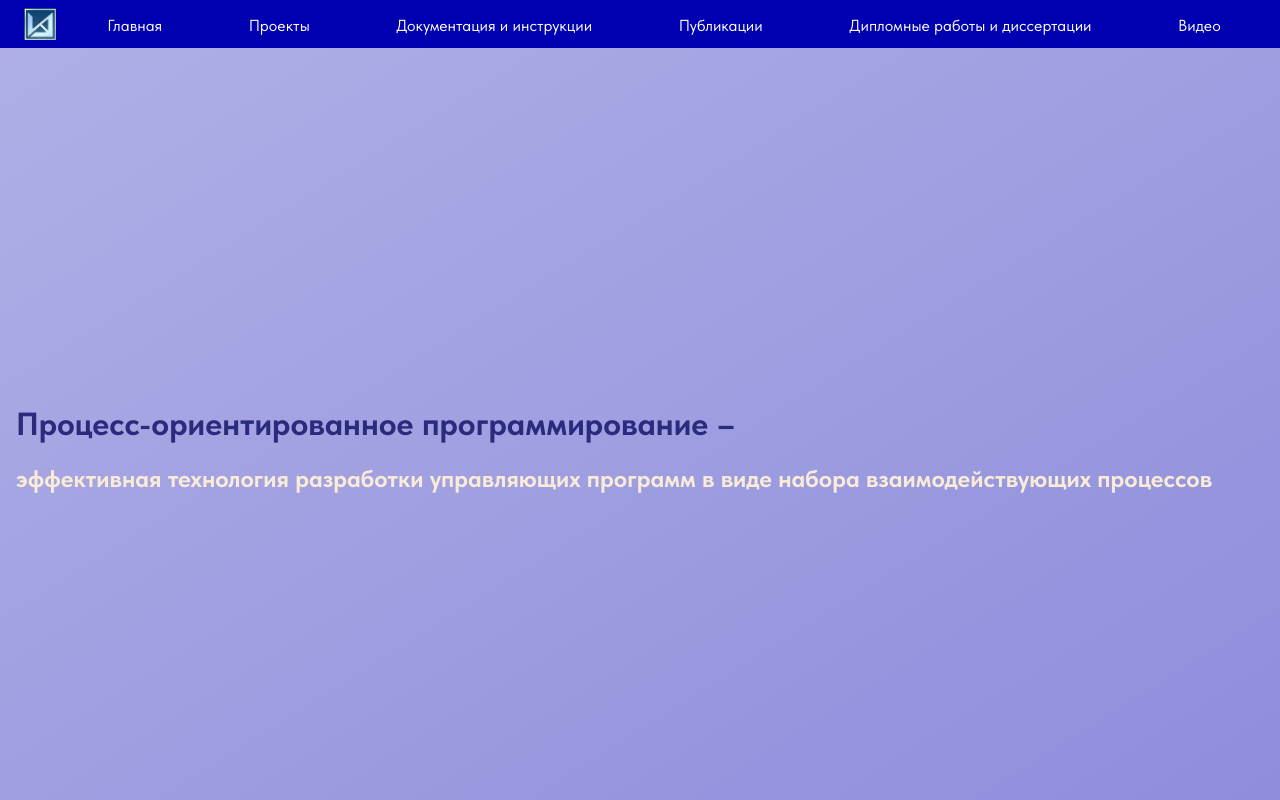
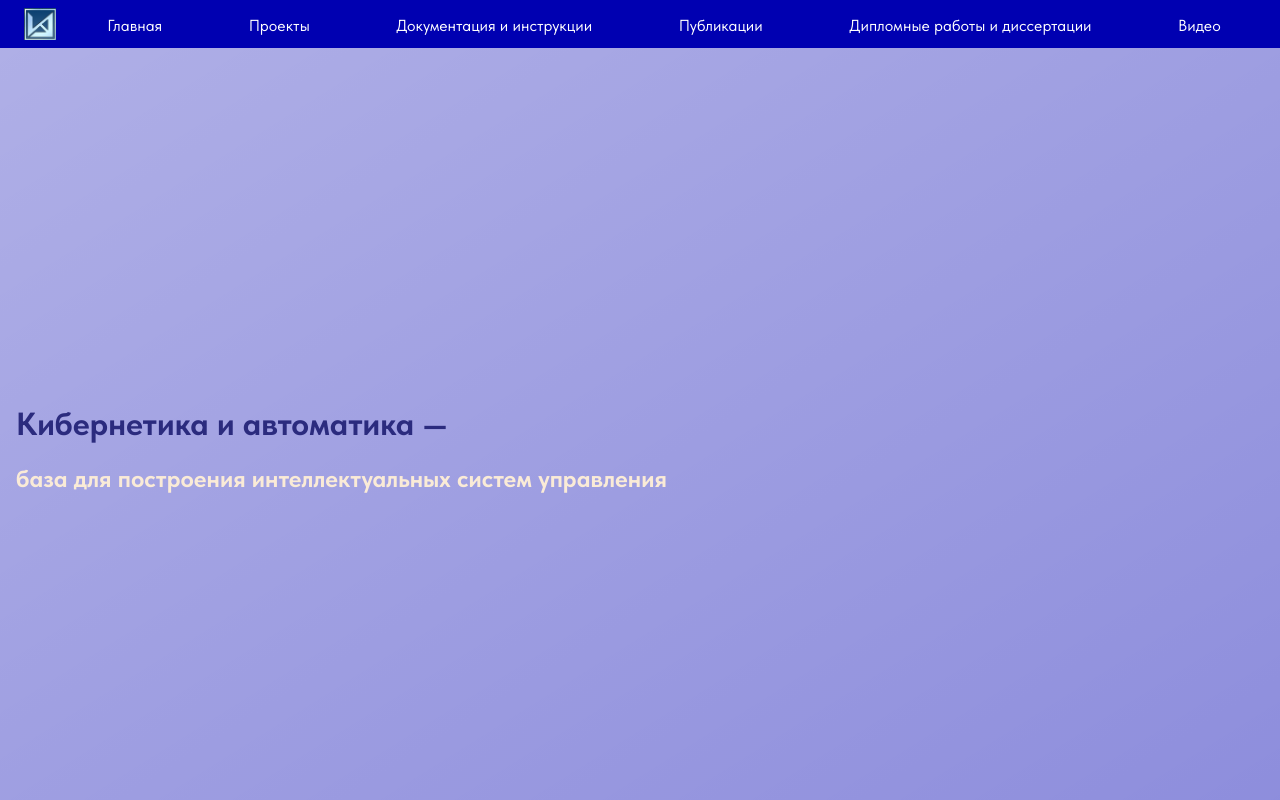
Before and after one commit to egorkuzn/IAIE-students-knowledge-base, a React (Create React App) app: page / in a window 1280 px wide. Shown: the top 800 px of the page. Built offline with nearby package versions, Linux system fonts and the light colour scheme.

Commit message:
ikb-20 Добавление изменяемой строки.

```diff
--- /dev/null
+++ b/src/data/pages/home/Home.ts
@@ -0,0 +1,15 @@
+
+export const HOME_DATA = [
+    {
+        h1: 'Процесс-ориентированное программирование –',
+        h2: 'эффективная технология разработки управляющих программ в виде набора взаимодействующих процессов',
+    },
+    {
+        h1: 'Кибернетика и автоматика —',
+        h2: 'база для построения интеллектуальных систем управления',
+    },
+    {
+        h1: 'Инженерия знаний —',
+        h2: 'методы и практики представления, обработки и накопления знаний',
+    }
+]
--- /dev/null
+++ b/src/model/pages/home/Message.ts
@@ -0,0 +1,4 @@
+interface Message {
+    h1: string;
+    h2: string;
+}
--- a/src/styles/pages/Home.scss
+++ b/src/styles/pages/Home.scss
@@ -33,3 +33,25 @@
 .text-block h2 {
   color: antiquewhite;
 }
+
+/* Rotator animation */
+.rotator {
+  opacity: 0;
+  transform: translateY(8px);
+  transition: opacity 400ms ease, transform 400ms ease;
+}
+
+.rotator-enter {
+  opacity: 1;
+  transform: translateY(0);
+}
+
+.rotator-stay {
+  opacity: 1;
+  transform: translateY(0);
+}
+
+.rotator-exit {
+  opacity: 0;
+  transform: translateY(-8px);
+}
--- a/src/view/pages/home/Home.tsx
+++ b/src/view/pages/home/Home.tsx
@@ -1,21 +1,20 @@
 import App from "../../../App";
 import '../../../styles/pages/Home.scss';
+import React from 'react';
+import RotatingText from './components/RotatingText';
 
 export function Home(props: any) {
     return (
-        App(page())
+        App(Page())
     )
 }
 
-function page() {
+function Page() {
     return (
         <main>
             <div className="content">
                 <div className="home">
-                    <div className="text-block">
-                        <h1>Процесс-ориентированное программирование – </h1>
-                        <h2>эффективная технология разработки управляющих программ в виде набора взаимодействующих процессов</h2>
-                    </div>
+                    <RotatingText/>
                 </div>
             </div>
         </main>
--- /dev/null
+++ b/src/view/pages/home/components/RotatingText.tsx
@@ -0,0 +1,43 @@
+import React, {useEffect, useState} from 'react';
+import {HOME_DATA} from "../../../../data/pages/home/Home";
+
+export function RotatingText(
+    {
+        messages: messagesProp,
+        enterMs = 400,
+        stayMs = 2600,
+        exitMs = 400,
+        className = '',
+    }: RotatingTextProps
+) {
+    const messages = messagesProp ? messagesProp : HOME_DATA;
+    const [index, setIndex] = useState(0);
+    const [phase, setPhase] = useState<'enter' | 'stay' | 'exit'>('enter');
+
+    useEffect(() => {
+        setPhase('enter');
+        const enterTimeout = setTimeout(() => setPhase('stay'), enterMs);
+        const stayTimeout = setTimeout(() => setPhase('exit'), enterMs + stayMs);
+        const exitTimeout = setTimeout(
+            () => setIndex((i) => (i + 1) % messages.length),
+            enterMs + stayMs + exitMs
+        );
+
+        return () => {
+            clearTimeout(enterTimeout);
+            clearTimeout(stayTimeout);
+            clearTimeout(exitTimeout);
+        };
+    }, [index, messages.length, enterMs, stayMs, exitMs]);
+
+    const msg = messages[index];
+
+    return (
+        <div className={`text-block rotator rotator-${phase} ${className}`.trim()}>
+            <h1>{msg.h1}</h1>
+            <h2>{msg.h2}</h2>
+        </div>
+    );
+}
+
+export default RotatingText;
```
Also changed, not shown: src/model/pages/home/RotatingTextProps.ts (added, +7 -0 lines).
